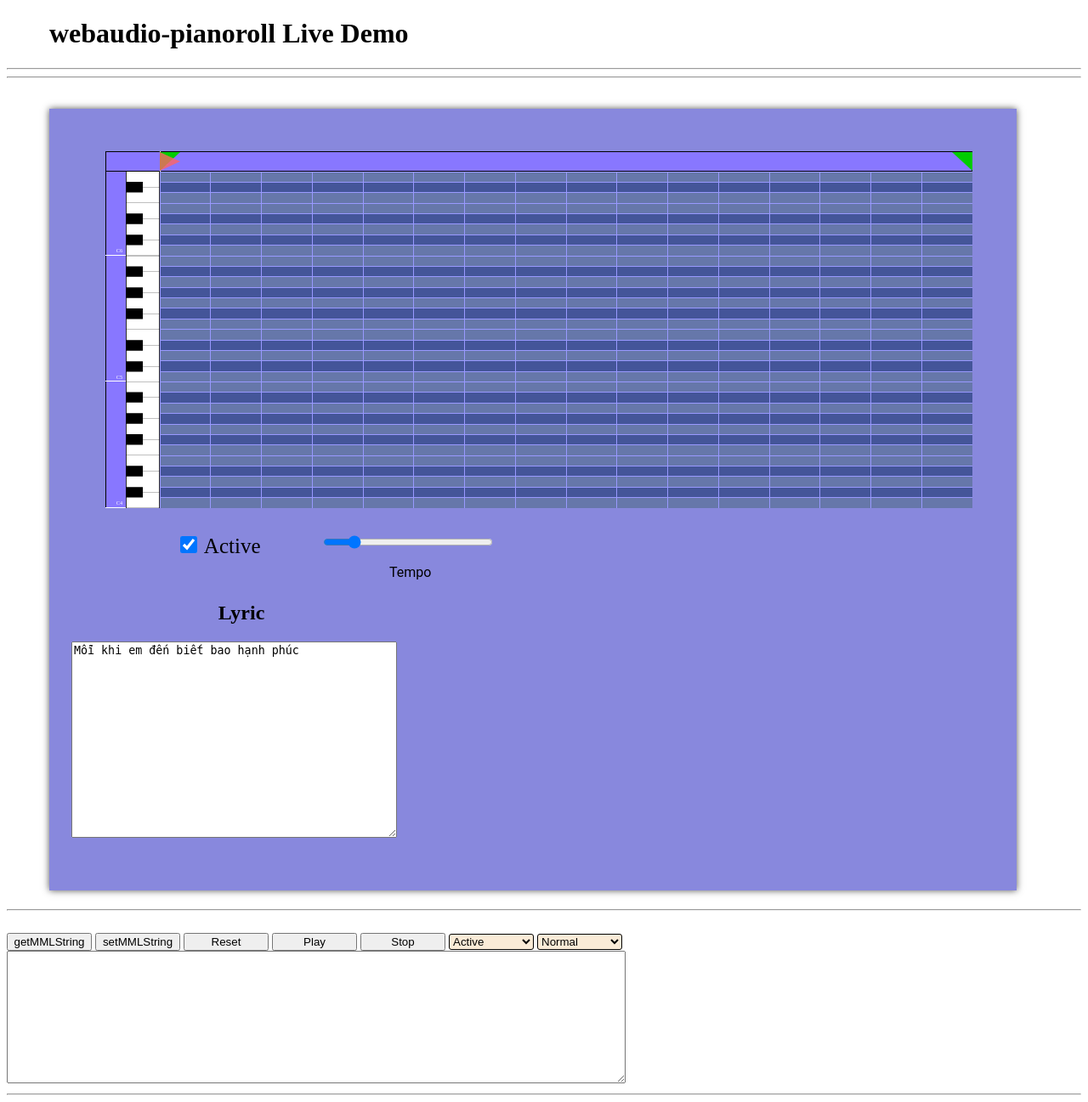
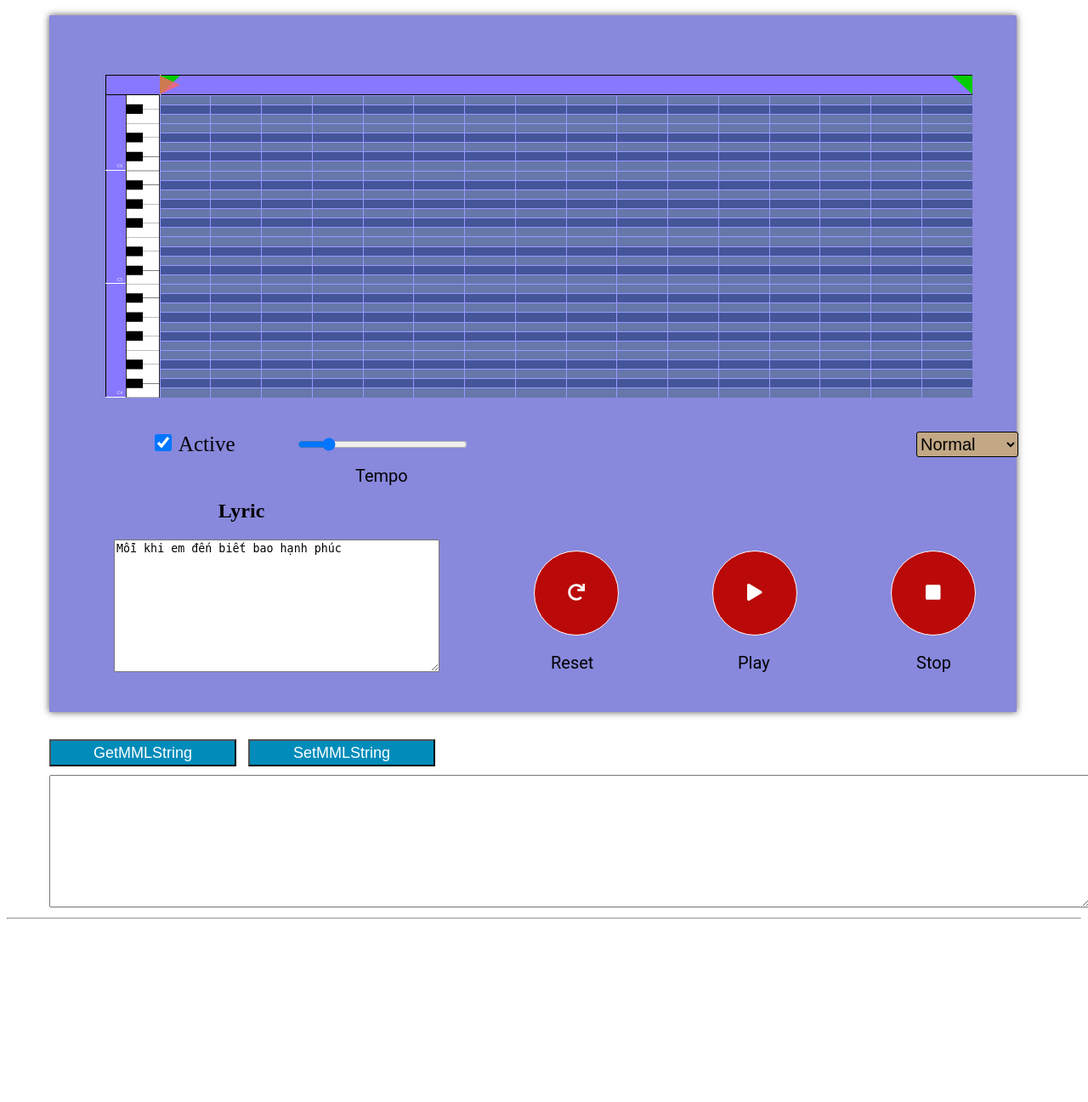
Before and after one commit to tuanTaAnh/pianoroll-version1, a Flask app: page / in a window 1280 px wide. Shown: the whole page at 85% size. After the commit the page ends 1082 px from the top, so only its background shows below. Run offline with Flask 2, Linux system fonts and the light colour scheme; some libraries are stand-ins or nearby versions.

Commit message:
modified

```diff
--- a/templates/index.html
+++ b/templates/index.html
@@ -9,25 +9,32 @@ body{
     width: 90%;
     margin: 10px;
     margin-left: 50px;
-    overflow: auto;
+    /*overflow: auto;*/
     -moz-box-shadow: #555 0 0 8px;
     -webkit-box-shadow: #555 0 0 8px;
     -o-box-shadow: #555 0 0 8px;
     box-shadow: #555 0 0 8px;
     background:#88d;
     position:relative;
-    height:920px;
+    height:820px;
 }
+#title-container{
+    position:absolute;
+    left:16px;
+    top:20px;
+}
+
 #proll{
     position:absolute;
     left:16px;
-    top:50px;
+    top:70px;
     margin-left: 50px;
 }
+
 #checkbox-container{
     position:absolute;
-    left:150px;
-    top:500px;
+    left:120px;
+    top:490px;
     font-size: 25px;
 }
 #checkbox-container input{
@@ -39,39 +46,50 @@ body{
     color: #f00;
     background-color:white;
 }
-
-#xrange{
-    position:absolute;
-    left:900px;
-    top:500px;
-}
-#xoffset{
-    position:absolute;
-    left:620px;
-    top:500px;
-}
 #tempo-slider{
     position:absolute;
-    left:320px;
-    top:500px;
+    left:290px;
+    top:495px;
     width: 200px;
 }
 #slider-title{
     position:absolute;
-    left:400px;
-    top:520px;
+    left:360px;
+    top:510px;
     text-align: center;
     font-family:'Roboto',sans-serif;
+    font-size: 20px;
+}
+#xoffset{
+    position:absolute;
+    left:560px;
+    top:490px;
+}
+#xrange{
+    position:absolute;
+    left:830px;
+    top:490px;
+}
+#color-Selection{
+    position:absolute;
+    left:1020px;
+    top:490px;
+    width: 120px;
+    height: 30px;
+    font-size: 20px;
+    background-color: #c2a885;
+    border: 1px solid;
+    border-radius: 3px;
 }
 #lyric-container {
     position:absolute;
     left:16px;
-    top:550px;
+    top:540px;
 
     display: inline-block;
     width: 400px;
     height:300px;
-    margin-bottom: 10px;
+    /*margin-bottom: 10px;*/
     padding: 10px;
     /*overflow: auto;*/
     /*-moz-box-shadow: #555 0 0 8px;*/
@@ -79,6 +97,76 @@ body{
     /*-o-box-shadow: #555 0 0 8px;*/
     /*box-shadow: #555 0 0 8px;*/
 }
+#reset-button{
+    position:absolute;
+    left:570px;
+    top:630px;
+    background: #ba0909;
+    color: #fff;
+    border-color: red;
+    font-size: 20px;
+    width: 100px;
+    height: 100px;
+    /*margin: auto;*/
+    text-align: center;
+    border-radius: 50%;
+    border: 1px solid;
+}
+#reset-title{
+    position:absolute;
+    left:590px;
+    top:730px;
+    text-align: center;
+    font-family:'Roboto',sans-serif;
+    font-size: 20px;
+}
+#play-button{
+    position:absolute;
+    left:780px;
+    top:630px;
+    background: #ba0909;
+    color: #fff;
+    border-color: red;
+    font-size: 20px;
+    width: 100px;
+    height: 100px;
+    /*margin: auto;*/
+    text-align: center;
+    border-radius: 50%;
+    border: 1px solid;
+}
+#play-title{
+    position:absolute;
+    left:810px;
+    top:730px;
+    text-align: center;
+    font-family:'Roboto',sans-serif;
+    font-size: 20px;
+}
+#stop-button{
+    position:absolute;
+    left:990px;
+    top:630px;
+    background: #ba0909;
+    color: #fff;
+    border-color: red;
+    font-size: 20px;
+    width: 100px;
+    height: 100px;
+    /*margin: auto;*/
+    text-align: center;
+    border-radius: 50%;
+    border: 1px solid;
+}
+#stop-title{
+    position:absolute;
+    left:1020px;
+    top:730px;
+    text-align: center;
+    font-family:'Roboto',sans-serif;
+    font-size: 20px;
+}
+
 
 #yrange{
     position:absolute;
@@ -89,6 +177,25 @@ body{
     position:absolute;
     left:1130px;
     top:80px;
+}
+
+#get-button{
+    width: 220px;
+    height: 32px;
+    margin-left: 50px;
+    margin-bottom: 10px;
+    background-color: #008CBA;
+    color: white;
+    font-size: 18px;
+}
+#set-button{
+    width: 220px;
+    height: 32px;
+    margin-left: 10px;
+    margin-bottom: 10px;
+    background-color: #008CBA;
+    color: white;
+    font-size: 18px;
 }
 
 
@@ -115,17 +222,9 @@ transition: all 0.2s;
     border: 1px solid;
     border-radius: 3px;
 }
-#color-Selection{
-    width: 100px;
-    background-color: antiquewhite;
-    border: 1px solid;
-    border-radius: 3px;
-}
 
 </style>
-<!--<script src="bower_components/webcomponentsjs/webcomponents-lite.min.js"></script>-->
-<script src="https://g200kg.github.io/webaudio-controls/webaudio-controls.js" ></script>
-<script src="/static/webaudio-pianoroll.js"></script>
+
 <script>
 timebase=16;
 actx=new AudioContext();
@@ -173,20 +272,25 @@ function Layout(k){
 }
 </script>
 
+<!--<meta name='viewport' content='width=device-width, initial-scale=1'>-->
+<script src="https://cdnjs.cloudflare.com/ajax/libs/font-awesome/5.13.0/js/all.min.js"></script>
+<!--<script src="bower_components/webcomponentsjs/webcomponents-lite.min.js"></script>-->
+<script src="https://g200kg.github.io/webaudio-controls/webaudio-controls.js" ></script>
+<script src="/static/webaudio-pianoroll.js"></script>
 <link rel="shortcut icon" href="#">
 </head>
 
 <body>
-<h1 style="margin-left: 50px;">webaudio-pianoroll Live Demo</h1>
-<hr/>
 
-<hr/>
-<br/>
+<!--<hr/>-->
+<!--<br/>-->
 <div id="main-container">
+    <h1 id="title-container" style="margin-left: 50px;">webaudio-pianoroll Live Demo</h1>
+<!--    <hr/>-->
     <div id="base">
         <webaudio-pianoroll
         id="proll"
-        width="1020" height="420"
+        width="1020" height="380"
         padding-left="50px"
         editmode="dragmono"
         yrange="32"
@@ -210,29 +314,44 @@ function Layout(k){
         <p id="slider-title">Tempo</p>
         <div id="lyric-container">
             <h2 style="text-align: center;">Lyric</h2>
-            <textarea id="songlyric" rows="15" cols="45" >Mỗi khi em đến biết bao hạnh phúc</textarea>
+            <textarea style="margin-left: 50px;" id="songlyric" rows="10" cols="45" >Mỗi khi em đến biết bao hạnh phúc</textarea>
 <!--            <button id="update-button" style="text-align: center;" onclick="Update()">Update</button>-->
         </div>
+        <button id="play-button" onclick="Play()"><i class='fas fa-play'></i></button>
+        <p id="play-title">Play</p>
+        <button id="reset-button" onclick="Reset()"><i class='fas fa-redo'></i></button>
+        <p id="reset-title">Reset</p>
+        <button id="stop-button" onclick="document.getElementById('proll').stop()"><i class='fas fa-stop'></i></button>
+        <p id="stop-title">Stop</p>
+        <select id="color-Selection">
+            <option value="Normal">Normal</option>
+            <option value="Colorfull">Colorfull</option>
+            <option value="No Color">No Color</option>
+        </select>
     </div>
 </div>
-<hr/>
+
+<!--
+dining room,
+study,
+bathroom
+3,
+shower,
+television,
+piano,
+glasses,
+glove,
+-->
 <br/>
-<button style="width: 100px;" onclick="document.getElementById('mml').value=(document.getElementById('proll').getMMLString())">getMMLString</button>
-<button style="width: 100px;" onclick="document.getElementById('proll').setMMLString(document.getElementById('mml').value)">setMMLString</button>
-<button style="width: 100px;" onclick="Reset()">Reset</button>
-<button style="width: 100px;" onclick="Play()">Play</button>
-<button style="width: 100px;" onclick="document.getElementById('proll').stop()">Stop</button>
-<select id="status-Selection">
-    <option value="Active">Active</option>
-    <option value="Inactive">Inactive</option>
-</select>
-<select id="color-Selection">
-    <option value="Normal">Normal</option>
-    <option value="Colorfull">Colorfull</option>
-    <option value="No Color">No Color</option>
-</select>
+<button id="get-button" onclick="document.getElementById('mml').value=(document.getElementById('proll').getMMLString())">GetMMLString</button>
+<button id="set-button" onclick="document.getElementById('proll').setMMLString(document.getElementById('mml').value)">SetMMLString</button>
+
+<!--<select id="status-Selection">-->
+<!--    <option value="Active">Active</option>-->
+<!--    <option value="Inactive">Inactive</option>-->
+<!--</select>-->
 <br/>
-<textarea id="mml" rows="10" cols="88"></textarea>
+<textarea id="mml" style="margin-left: 50px;" rows="10" cols="150"></textarea>
 <br/>
 <hr/>
 <script>
```
